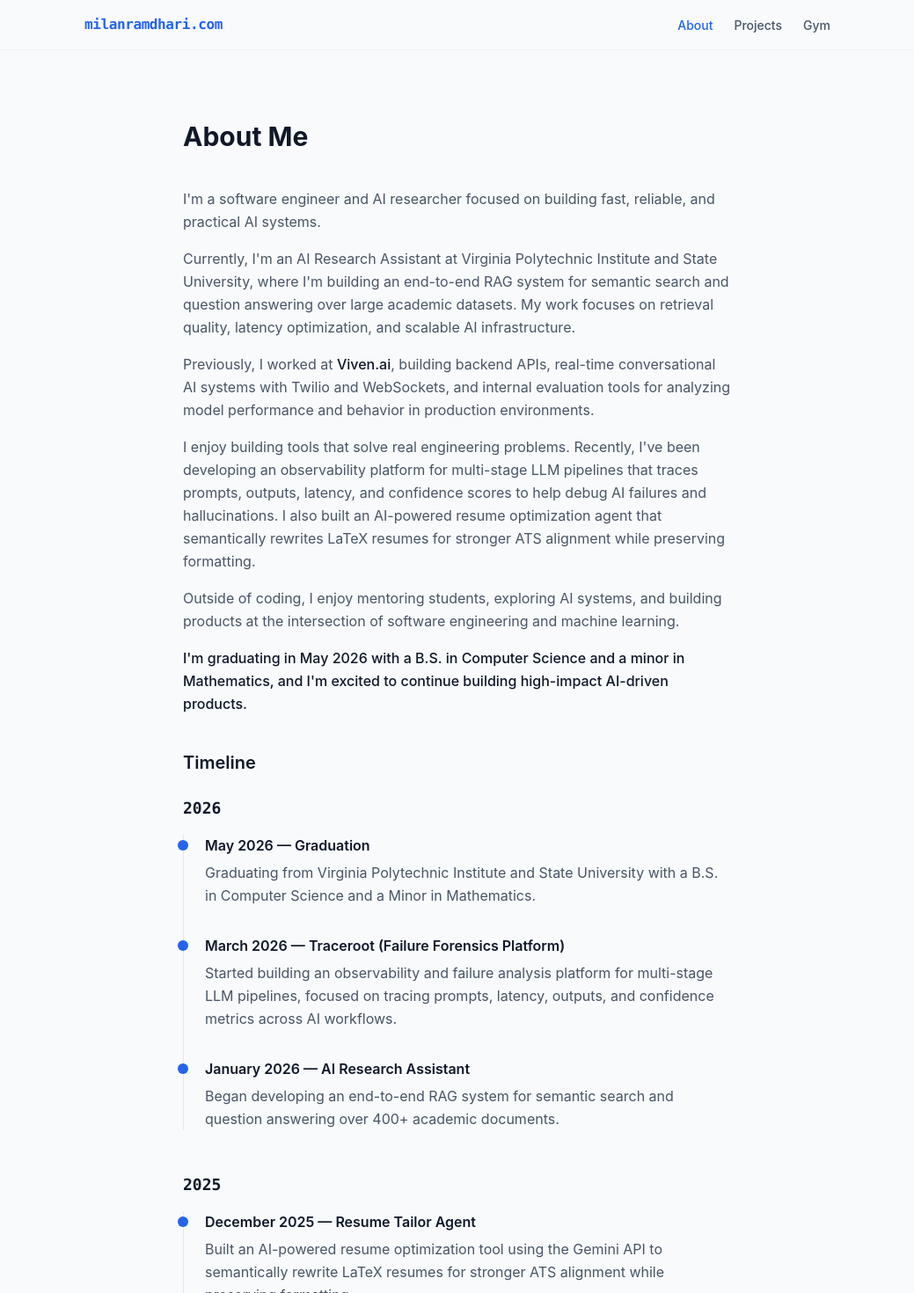
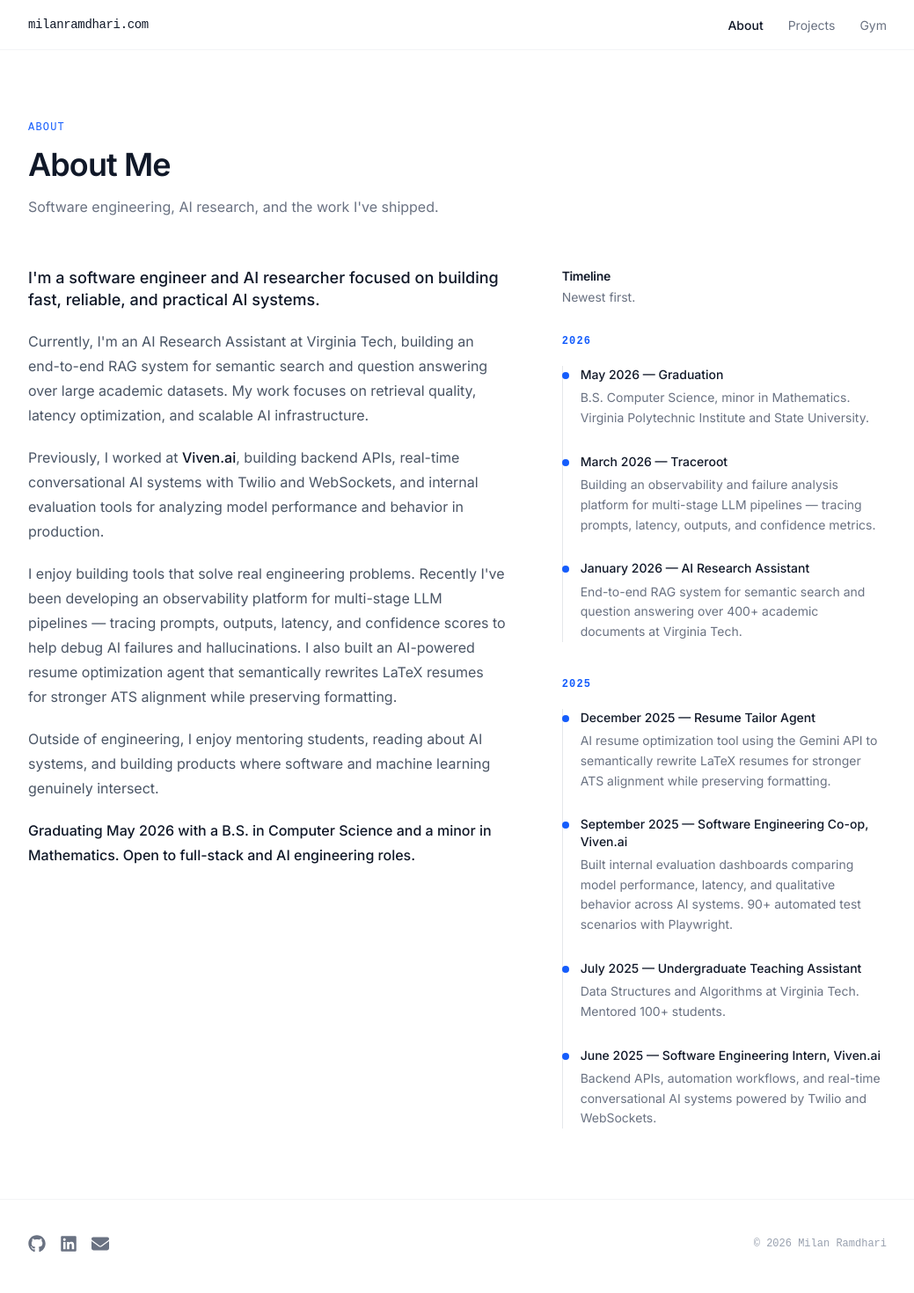
Before and after one commit to milanramdhari/milan-ramdhari-portfolio, a React (Vite) app: page /about in a window 1280 px wide. Shown: the top 1470 px of the page at 88% size, without its empty margins (120-1159 px from the left). Built offline with nearby package versions, Linux system fonts and the light colour scheme.

Commit message:
improved gym section

```diff
--- a/index.html
+++ b/index.html
@@ -5,6 +5,9 @@
     <link rel="icon" type="image/png" href="src/assets/head.png" />
     <meta name="viewport" content="width=device-width, initial-scale=1.0" />
     <title>Milan Ramdhari</title>
+    <link rel="preconnect" href="https://fonts.googleapis.com" />
+    <link rel="preconnect" href="https://fonts.gstatic.com" crossorigin />
+    <link href="https://fonts.googleapis.com/css2?family=Inter:opsz,wght@14..32,400;14..32,500;14..32,600&display=swap" rel="stylesheet" />
   </head>
   <body>
     <div id="root"></div>
--- a/src/App.jsx
+++ b/src/App.jsx
@@ -11,7 +11,7 @@ import Gym from './pages/Gym'
 function App() {
   return (
     <BrowserRouter>
-      <div className="flex flex-col min-h-screen bg-slate-50 text-gray-900">
+      <div className="flex flex-col min-h-screen bg-white text-gray-900">
         <Navbar />
         <main className="flex-1">
           <Routes>
--- a/src/components/Button.jsx
+++ b/src/components/Button.jsx
@@ -1,6 +1,6 @@
 export default function Button({ children, href, className = '', ...props }) {
   const base =
-    'inline-flex items-center justify-center px-5 py-2.5 rounded-full bg-[#2563eb] text-white text-sm font-medium hover:bg-[#1d4ed8] transition-colors focus:outline-none focus-visible:ring-2 focus-visible:ring-[#2563eb] focus-visible:ring-offset-2'
+    'inline-flex items-center justify-center gap-2 px-4 py-2 rounded-md bg-gray-900 text-white text-sm font-medium hover:bg-gray-700 transition-colors duration-150 focus:outline-none focus-visible:ring-2 focus-visible:ring-gray-900 focus-visible:ring-offset-2'
 
   if (href) {
     return (
--- a/src/components/Footer.jsx
+++ b/src/components/Footer.jsx
@@ -2,10 +2,12 @@ import SocialIcons from './SocialIcons'
 
 export default function Footer() {
   return (
-    <footer className="border-t border-gray-100 py-8">
-      <div className="max-w-4xl mx-auto px-6 flex flex-col items-center gap-4">
+    <footer className="border-t border-gray-100 py-10">
+      <div className="max-w-5xl mx-auto px-6 flex flex-col sm:flex-row items-center justify-between gap-4">
         <SocialIcons />
-        {/* <p className="font-mono text-sm text-gray-400">&gt; built with coffee and curiosity</p> */}
+        <p className="font-mono text-xs text-gray-400">
+          &copy; {new Date().getFullYear()} Milan Ramdhari
+        </p>
       </div>
     </footer>
   )
--- a/src/components/Navbar.jsx
+++ b/src/components/Navbar.jsx
@@ -4,35 +4,34 @@ import { Menu, X } from 'lucide-react'
 
 const navLinks = [
   { to: '/about', label: 'About' },
-  // { to: '/blog', label: 'Blog' },
   { to: '/projects', label: 'Projects' },
   { to: '/gym', label: 'Gym' },
 ]
 
 const linkClass = ({ isActive }) =>
-  `text-sm font-medium transition-colors focus:outline-none focus-visible:ring-2 focus-visible:ring-[#2563eb] rounded ${
-    isActive ? 'text-[#2563eb]' : 'text-gray-600 hover:text-gray-900'
+  `text-sm transition-colors duration-150 focus:outline-none focus-visible:ring-2 focus-visible:ring-blue-600 rounded ${
+    isActive ? 'text-gray-900 font-medium' : 'text-gray-500 hover:text-gray-900'
   }`
 
 export default function Navbar() {
   const [open, setOpen] = useState(false)
 
   return (
-    <header className="sticky top-0 z-50 bg-slate-50/80 backdrop-blur border-b border-gray-100">
+    <header className="sticky top-0 z-50 bg-white/90 backdrop-blur-md border-b border-gray-100">
       <nav
-        className="max-w-4xl mx-auto px-6 h-14 flex items-center justify-between"
+        className="max-w-5xl mx-auto px-6 h-14 flex items-center justify-between"
         aria-label="Main navigation"
       >
         <NavLink
           to="/"
-          className="font-mono text-[#2563eb] font-semibold text-base tracking-tight focus:outline-none focus-visible:ring-2 focus-visible:ring-[#2563eb] rounded"
+          className="font-mono text-sm font-medium text-gray-900 tracking-tight hover:text-blue-600 transition-colors duration-150 focus:outline-none focus-visible:ring-2 focus-visible:ring-blue-600 rounded"
           onClick={() => setOpen(false)}
         >
           milanramdhari.com
         </NavLink>
 
         {/* Desktop links */}
-        <ul className="hidden md:flex items-center gap-6 list-none m-0 p-0">
+        <ul className="hidden md:flex items-center gap-7 list-none m-0 p-0">
           {navLinks.map(({ to, label }) => (
             <li key={to}>
               <NavLink to={to} className={linkClass}>
@@ -44,26 +43,22 @@ export default function Navbar() {
 
         {/* Mobile hamburger */}
         <button
-          className="md:hidden text-gray-600 hover:text-gray-900 focus:outline-none focus-visible:ring-2 focus-visible:ring-[#2563eb] rounded p-1"
+          className="md:hidden text-gray-500 hover:text-gray-900 transition-colors duration-150 focus:outline-none focus-visible:ring-2 focus-visible:ring-blue-600 rounded p-1"
           aria-label={open ? 'Close menu' : 'Open menu'}
           aria-expanded={open}
           onClick={() => setOpen((o) => !o)}
         >
-          {open ? <X size={22} /> : <Menu size={22} />}
+          {open ? <X size={20} /> : <Menu size={20} />}
         </button>
       </nav>
 
       {/* Mobile dropdown */}
       {open && (
-        <div className="md:hidden border-t border-gray-100 bg-slate-50 px-6 py-4">
+        <div className="md:hidden border-t border-gray-100 bg-white px-6 py-5">
           <ul className="flex flex-col gap-4 list-none m-0 p-0">
             {navLinks.map(({ to, label }) => (
               <li key={to}>
-                <NavLink
-                  to={to}
-                  className={linkClass}
-                  onClick={() => setOpen(false)}
-                >
+                <NavLink to={to} className={linkClass} onClick={() => setOpen(false)}>
                   {label}
                 </NavLink>
               </li>
--- a/src/data/gym.js
+++ b/src/data/gym.js
@@ -1,38 +1,52 @@
-const gym = [
+const gym = {
+  note: 'Currently running a Push / Pull / Legs split, five days a week.',
+  split: [
+    { day: 'Mon', type: 'Push' },
+    { day: 'Tue', type: 'Pull' },
+    { day: 'Wed', type: 'Legs' },
+    { day: 'Thu', type: 'Rest' },
+    { day: 'Fri', type: 'Push' },
+    { day: 'Sat', type: 'Pull' },
+    { day: 'Sun', type: 'Rest' },
+  ],
+  workouts: [
     {
-    category: 'Chest',
-    items: [
-      { name: 'Bench Press', description: '3 sets of 10 reps' },
-      { name: 'Incline Bench Press', description: '3 sets of 10 reps' },
-      { name: 'Push-Ups', description: '3 sets of 10 reps' },
+      label: 'Push',
+      muscles: 'Chest · Shoulders · Triceps',
+      exercises: [
+        { name: 'Flat Barbell Bench Press', sets: '4 × 6–8' },
+        { name: 'Incline Dumbbell Press', sets: '3 × 10' },
+        { name: 'Cable Fly', sets: '3 × 12' },
+        { name: 'Overhead Press', sets: '3 × 8' },
+        { name: 'Lateral Raises', sets: '4 × 15' },
+        { name: 'Tricep Pushdown', sets: '3 × 12' },
       ],
     },
     {
-    category: 'Back',
-    items: [
-      { name: 'Pull-Ups', description: '3 sets of 10 reps' },
-      { name: 'Deadlifts', description: '3 sets of 10 reps' },
-      { name: 'Lat Pulldowns', description: '3 sets of 10 reps' },
-      { name: 'Seated Rows', description: '3 sets of 10 reps' },
-      { name: 'Pull-Ups', description: '3 sets of 10 reps' },
+      label: 'Pull',
+      muscles: 'Back · Biceps · Rear Delts',
+      exercises: [
+        { name: 'Weighted Pull-Ups', sets: '4 × 6–8' },
+        { name: 'Barbell Row', sets: '3 × 8' },
+        { name: 'Lat Pulldown', sets: '3 × 10' },
+        { name: 'Seated Cable Row', sets: '3 × 10' },
+        { name: 'Face Pulls', sets: '3 × 15' },
+        { name: 'Barbell Curl', sets: '3 × 10' },
       ],
     },
     {
-    category: 'Legs',
-    items: [
-      { name: 'Squats', description: '3 sets of 10 reps' },
-      { name: 'Lunges', description: '3 sets of 10 reps' },
-      { name: 'Leg Press', description: '3 sets of 10 reps' },
+      label: 'Legs',
+      muscles: 'Quads · Hamstrings · Calves',
+      exercises: [
+        { name: 'Barbell Squat', sets: '4 × 6–8' },
+        { name: 'Romanian Deadlift', sets: '3 × 10' },
+        { name: 'Leg Press', sets: '3 × 12' },
+        { name: 'Leg Curl', sets: '3 × 12' },
+        { name: 'Walking Lunges', sets: '3 × 10 ea.' },
+        { name: 'Calf Raises', sets: '4 × 15' },
       ],
     },
-  {
-    category: 'Shoulders',
-    items: [
-      { name: 'Overhead Press', description: '3 sets of 10 reps' },
-      { name: 'Lateral Raises', description: '3 sets of 10 reps' },
-      { name: 'Front Raises', description: '3 sets of 10 reps' },
   ],
-  },
-]
+}
 
 export default gym
--- a/src/index.css
+++ b/src/index.css
@@ -1,8 +1,13 @@
 @import "tailwindcss";
 
-:root {
-  --accent: #2563eb;
-  --accent-hover: #1d4ed8;
+@theme {
+  --font-sans: 'Inter', ui-sans-serif, system-ui, -apple-system, sans-serif;
+  --font-mono: ui-monospace, 'SF Mono', 'Fira Code', 'Fira Mono', monospace;
+}
+
+html {
+  -webkit-font-smoothing: antialiased;
+  -moz-osx-font-smoothing: grayscale;
 }
 
 body {
--- a/src/pages/About.jsx
+++ b/src/pages/About.jsx
@@ -5,17 +5,17 @@ const timelineByYear = [
       {
         title: 'May 2026 — Graduation',
         description:
-          'Graduating from Virginia Polytechnic Institute and State University with a B.S. in Computer Science and a Minor in Mathematics.',
+          'B.S. Computer Science, minor in Mathematics. Virginia Polytechnic Institute and State University.',
       },
       {
-        title: 'March 2026 — Traceroot (Failure Forensics Platform)',
+        title: 'March 2026 — Traceroot',
         description:
-          'Started building an observability and failure analysis platform for multi-stage LLM pipelines, focused on tracing prompts, latency, outputs, and confidence metrics across AI workflows.',
+          'Building an observability and failure analysis platform for multi-stage LLM pipelines — tracing prompts, latency, outputs, and confidence metrics.',
       },
       {
         title: 'January 2026 — AI Research Assistant',
         description:
-          'Began developing an end-to-end RAG system for semantic search and question answering over 400+ academic documents.',
+          'End-to-end RAG system for semantic search and question answering over 400+ academic documents at Virginia Tech.',
       },
     ],
   },
@@ -25,22 +25,22 @@ const timelineByYear = [
       {
         title: 'December 2025 — Resume Tailor Agent',
         description:
-          'Built an AI-powered resume optimization tool using the Gemini API to semantically rewrite LaTeX resumes for stronger ATS alignment while preserving formatting.',
+          'AI resume optimization tool using the Gemini API to semantically rewrite LaTeX resumes for stronger ATS alignment while preserving formatting.',
       },
       {
-        title: 'September 2025 — Software Engineering Co-op at Viven.ai',
+        title: 'September 2025 — Software Engineering Co-op, Viven.ai',
         description:
-          'Developed internal evaluation dashboards for comparing model performance, latency, and qualitative behavior across AI systems.',
+          'Built internal evaluation dashboards comparing model performance, latency, and qualitative behavior across AI systems. 90+ automated test scenarios with Playwright.',
       },
       {
         title: 'July 2025 — Undergraduate Teaching Assistant',
         description:
-          'Mentored 100+ students in Data Structures and Algorithms, helping teach concepts ranging from linked lists and trees to graph algorithms.',
+          'Data Structures and Algorithms at Virginia Tech. Mentored 100+ students.',
       },
       {
-        title: 'June 2025 — Software Engineering Intern at Viven.ai',
+        title: 'June 2025 — Software Engineering Intern, Viven.ai',
         description:
-          'Worked on backend APIs, automation workflows, and real-time conversational AI systems powered by Twilio and WebSockets.',
+          'Backend APIs, automation workflows, and real-time conversational AI systems powered by Twilio and WebSockets.',
       },
     ],
   },
@@ -48,66 +48,91 @@ const timelineByYear = [
 
 export default function About() {
   return (
-    <section className="max-w-2xl mx-auto px-6 py-20 flex flex-col gap-10">
-      <header>
-        <h1 className="text-3xl font-bold text-gray-900">About Me</h1>
+    <div className="max-w-5xl mx-auto px-6 py-16 md:py-20">
+      {/* Page header */}
+      <header className="mb-12 md:mb-14 max-w-2xl">
+        <p className="font-mono text-xs font-medium text-blue-600 tracking-widest uppercase mb-3">
+          About
+        </p>
+        <h1 className="text-3xl sm:text-4xl font-semibold text-gray-900 tracking-tight leading-tight">
+          About Me
+        </h1>
+        <p className="mt-3 text-base text-gray-500 leading-relaxed">
+          Software engineering, AI research, and the work I&apos;ve shipped.
+        </p>
       </header>
 
-      <div className="flex flex-col gap-4 text-gray-600 text-base leading-relaxed">
-        <p>
-          I&apos;m a software engineer and AI researcher focused on building fast, reliable, and
-          practical AI systems.
+      <div className="grid grid-cols-1 lg:grid-cols-12 gap-12 lg:gap-16 items-start">
+
+        {/* Bio */}
+        <article className="lg:col-span-7">
+          <div className="flex flex-col gap-5 text-gray-600 text-base leading-[1.75]">
+            <p className="text-gray-900 text-lg font-medium leading-snug">
+              I&apos;m a software engineer and AI researcher focused on building fast, reliable,
+              and practical AI systems.
             </p>
             <p>
-          Currently, I&apos;m an AI Research Assistant at Virginia Polytechnic Institute and State
-          University, where I&apos;m building an end-to-end RAG system for semantic search and
-          question answering over large academic datasets. My work focuses on retrieval quality,
-          latency optimization, and scalable AI infrastructure.
+              Currently, I&apos;m an AI Research Assistant at Virginia Tech, building an end-to-end
+              RAG system for semantic search and question answering over large academic datasets.
+              My work focuses on retrieval quality, latency optimization, and scalable AI
+              infrastructure.
             </p>
             <p>
               Previously, I worked at{' '}
               <span className="text-gray-900 font-medium">Viven.ai</span>, building backend APIs,
-          real-time conversational AI systems with Twilio and WebSockets, and internal evaluation
-          tools for analyzing model performance and behavior in production environments.
+              real-time conversational AI systems with Twilio and WebSockets, and internal
+              evaluation tools for analyzing model performance and behavior in production.
             </p>
             <p>
-          I enjoy building tools that solve real engineering problems. Recently, I&apos;ve been
-          developing an observability platform for multi-stage LLM pipelines that traces prompts,
-          outputs, latency, and confidence scores to help debug AI failures and hallucinations. I
-          also built an AI-powered resume optimization agent that semantically rewrites LaTeX
+              I enjoy building tools that solve real engineering problems. Recently I&apos;ve been
+              developing an observability platform for multi-stage LLM pipelines — tracing prompts,
+              outputs, latency, and confidence scores to help debug AI failures and hallucinations.
+              I also built an AI-powered resume optimization agent that semantically rewrites LaTeX
               resumes for stronger ATS alignment while preserving formatting.
             </p>
             <p>
-          Outside of coding, I enjoy mentoring students, exploring AI systems, and building products
-          at the intersection of software engineering and machine learning.
+              Outside of engineering, I enjoy mentoring students, reading about AI systems, and
+              building products where software and machine learning genuinely intersect.
             </p>
             <p className="text-gray-900 font-medium">
-          I&apos;m graduating in May 2026 with a B.S. in Computer Science and a minor in
-          Mathematics, and I&apos;m excited to continue building high-impact AI-driven products.
+              Graduating May 2026 with a B.S. in Computer Science and a minor in Mathematics.
+              Open to full-stack and AI engineering roles.
             </p>
           </div>
+        </article>
 
-      <div>
-        <h2 className="text-xl font-semibold text-gray-900 mb-6">Timeline</h2>
-        <div className="flex flex-col gap-12">
+        {/* Timeline */}
+        <aside className="lg:col-span-5 lg:sticky lg:top-20 lg:self-start">
+          <h2 className="text-sm font-semibold text-gray-900 tracking-tight mb-1">Timeline</h2>
+          <p className="text-sm text-gray-500 mb-8">Newest first.</p>
+
+          <div className="flex flex-col gap-10">
             {timelineByYear.map(({ year, entries }) => (
-            <div key={year}>
-              <h3 className="font-mono text-lg font-semibold text-gray-900 mb-4">{year}</h3>
-              <ul className="relative border-l border-gray-200 flex flex-col gap-8 list-none p-0 m-0">
+              <section key={year} aria-labelledby={`year-${year}`}>
+                <h3
+                  id={`year-${year}`}
+                  className="font-mono text-xs font-semibold uppercase tracking-widest text-blue-600 mb-5"
+                >
+                  {year}
+                </h3>
+                <ul className="relative border-l border-gray-200 flex flex-col gap-7 list-none p-0 m-0">
                   {entries.map(({ title, description }) => (
-                  <li key={title} className="ml-6 relative">
-                    <span className="absolute -left-[31px] mt-1.5 h-3 w-3 rounded-full bg-[#2563eb]" />
-                    <p className="font-semibold text-gray-900 text-sm sm:text-base">{title}</p>
-                    <p className="text-gray-600 mt-1.5 leading-relaxed text-sm sm:text-base">
-                      {description}
-                    </p>
+                    <li key={title} className="ml-5 relative">
+                      <span
+                        className="absolute -left-[21px] top-[7px] h-2 w-2 rounded-full bg-blue-600"
+                        aria-hidden
+                      />
+                      <p className="font-medium text-gray-900 text-sm leading-snug">{title}</p>
+                      <p className="text-gray-500 mt-1.5 text-sm leading-relaxed">{description}</p>
                     </li>
                   ))}
                 </ul>
-            </div>
+              </section>
             ))}
           </div>
+        </aside>
+
       </div>
-    </section>
+    </div>
   )
 }
--- a/src/pages/Home.jsx
+++ b/src/pages/Home.jsx
@@ -5,43 +5,52 @@ import portfolio from '../assets/portfolio.png'
 const MotionDiv = motion.div
 
 const fadeUp = {
-  initial: { opacity: 0, y: 20 },
+  initial: { opacity: 0, y: 16 },
   animate: { opacity: 1, y: 0 },
-  transition: { duration: 0.5, ease: 'easeOut' },
+  transition: { duration: 0.4, ease: 'easeOut' },
 }
 
-const fadeRight = {
-  initial: { opacity: 0, x: 20 },
-  animate: { opacity: 1, x: 0 },
-  transition: { duration: 0.5, ease: 'easeOut', delay: 0.15 },
+const fadeIn = {
+  initial: { opacity: 0 },
+  animate: { opacity: 1 },
+  transition: { duration: 0.4, ease: 'easeOut', delay: 0.1 },
 }
 
 export default function Home() {
   return (
-    <section className="max-w-6xl mx-auto px-6 py-24 flex flex-col-reverse md:flex-row items-center gap-16">
-      {/* Left: text content */}
-      <MotionDiv className="flex-1 flex flex-col gap-6" {...fadeUp}>
-        {/* <h1 className="text-4xl sm:text-5xl font-bold text-gray-900 leading-tight">
-          Hey there, I&apos;m Milan! 👋
-        </h1> */}
-        <p className="text-gray-600 text-lg leading-relaxed">
-          I&apos;m a software engineer and AI researcher building at the intersection of full-stack
-          development and Large Language Models. Currently, I&apos;m focused on architecting
-          intelligent, scalable systems that translate complex AI logic into seamless user
-          experiences.
+    <section className="max-w-5xl mx-auto px-6 py-20 md:py-28">
+      <div className="flex flex-col-reverse md:flex-row items-center gap-12 md:gap-16">
+
+        {/* Left: text */}
+        <MotionDiv className="flex-1 flex flex-col gap-5" {...fadeUp}>
+          <div className="flex flex-col gap-1.5">
+            <h1 className="text-4xl sm:text-5xl font-semibold text-gray-900 tracking-tight leading-[1.1]">
+              Hi, I&apos;m Milan.
+            </h1>
+            <p className="text-lg text-gray-500 font-normal">
+              Software engineer &amp; CS student, Virginia Tech &rsquo;26.
             </p>
-        <p className="text-gray-600 text-lg leading-relaxed">
-          Previously, I&apos;ve spent my time developing end-to-end RAG frameworks, observability
-          tools for AI pipelines, and automated testing for conversational platforms. My background
-          is rooted in bridging the gap between robust backend engineering and intuitive frontend
-          design.
+          </div>
+
+          <p className="text-gray-600 text-base leading-[1.75] max-w-lg">
+            I build full-stack systems and AI tools. Most recently: real-time conversational AI
+            and evaluation tooling at{' '}
+            <a
+              href="https://viven.ai"
+              target="_blank"
+              rel="noopener noreferrer"
+              className="text-gray-900 font-medium underline underline-offset-2 decoration-gray-300 hover:decoration-gray-600 transition-colors duration-150"
+            >
+              Viven.ai
+            </a>
+            , and a RAG pipeline over 400+ academic documents at VT&apos;s research lab.
           </p>
-        <p className="text-gray-600 text-lg leading-relaxed">
-          Looking ahead, I&apos;m excited to apply my expertise in LLM orchestration and full-stack
-          engineering to build the next generation of fast, reliable, and high-impact products within
-          high-velocity environments.
+
+          <p className="text-gray-600 text-base leading-[1.75] max-w-lg">
+            Looking for full-stack or AI engineering roles after graduation this May.
           </p>
-        <div>
+
+          <div className="pt-1">
             <Button
               href="https://drive.google.com/file/d/1-uPPYE9OH_GONwQfm34bN3_xgugth8pj/view?usp=sharing"
               target="_blank"
@@ -53,13 +62,15 @@ export default function Home() {
         </MotionDiv>
 
         {/* Right: avatar */}
-      <MotionDiv className="flex-shrink-0" {...fadeRight}>
+        <MotionDiv className="shrink-0" {...fadeIn}>
           <img
             src={portfolio}
             alt="Milan Ramdhari"
-          className="w-72 h-72 md:w-80 md:h-80 rounded-2xl object-cover shadow-md"
+            className="w-56 h-56 sm:w-64 sm:h-64 md:w-72 md:h-72 rounded-2xl object-cover"
           />
         </MotionDiv>
+
+      </div>
     </section>
   )
 }
```
Also changed, not shown: src/components/ProjectCard.jsx (+42 -32 lines), src/pages/Gym.jsx (+65 -20 lines), src/pages/Projects.jsx (+13 -5 lines). Lines whose indentation alone changed are shown as unchanged.
